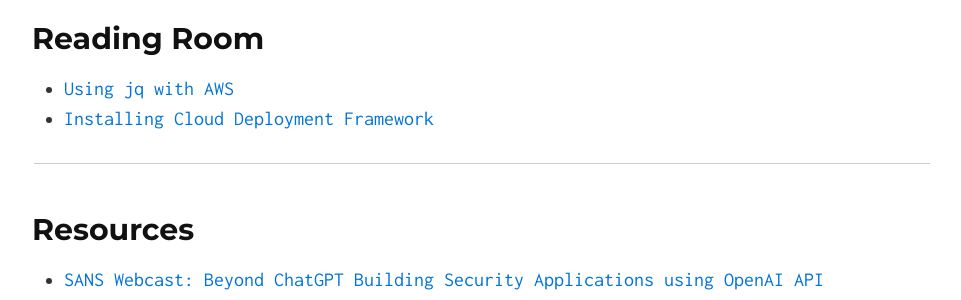
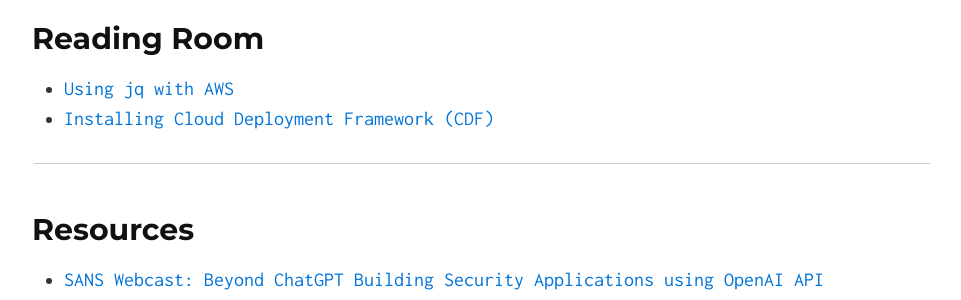
Before and after one commit to Ahmed-AG/cyberdojo-page, a Jekyll site: the page built from index.md, in a window 1280 px wide. Shown: the part 1028-1328 px from the top of the page, without its empty margins (158-1119 px from the left). Built offline with Jekyll 4.4.1, drawn with Linux system fonts in a browser that asks for light colours; our own code applies the rules of GitHub Pages for plain Markdown files.

Commit message:
Update CDF

```diff
--- a/index.md
+++ b/index.md
@@ -18,7 +18,7 @@
 
 ## <a id="read"></a>Reading Room
 - [Using jq with AWS](/read/jq-for-AWS.md)
-- [Installing Cloud Deployment Framework](/read/cloud-deployment-framework.md)
+- [Installing Cloud Deployment Framework (CDF)](/read/cloud-deployment-framework.md)
 
 ---
 
```
Also changed, not shown: read/cloud-deployment-framework.md (+1 -0 lines).
